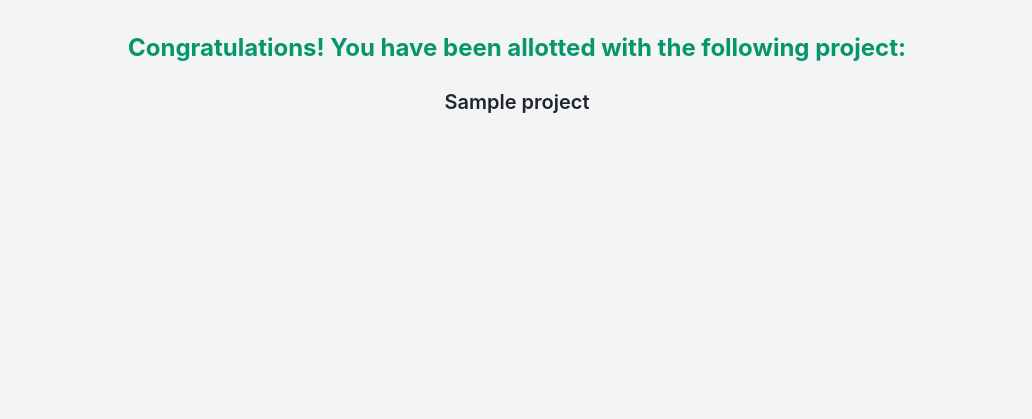
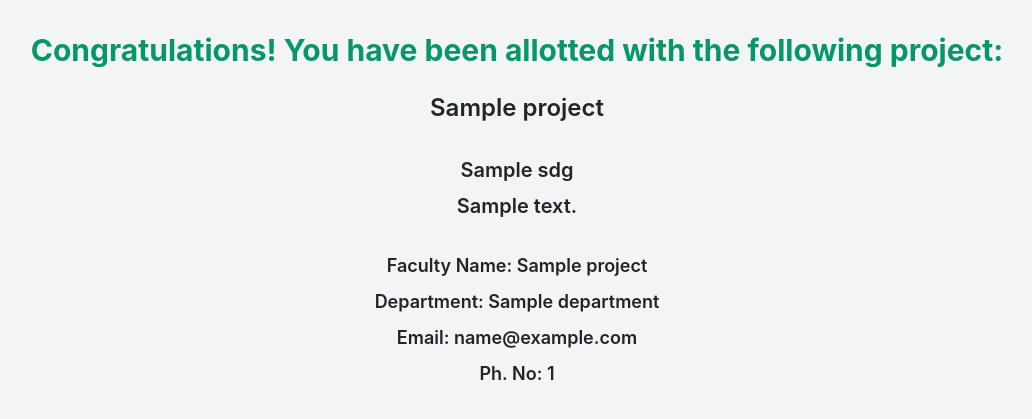
Before and after one commit to praneshkumar-12/shape2024, a Django app: template shape24_app/templates/result.html in a window 1280 px wide. Shown: the part 92-511 px from the top of the page, without its empty margins (123-1155 px from the left). Run offline with Django 4.2, Linux system fonts and the light colour scheme; the template is opened without the code that fills it: most values are stand-ins (such as "Sample title", 1, 10 or a date in 2020).

Commit message:
Updated results page

```diff
--- a/shape24_app/templates/result.html
+++ b/shape24_app/templates/result.html
@@ -24,8 +24,18 @@
         </header>
         <div class="container mx-auto mt-8">
             <div class="text-center">
-                <h1 class="text-2xl font-bold text-green-600 mb-4">Congratulations! You have been allotted with the following project:</h1>
-                <h2 class="text-xl font-semibold">{{ project }}</h2>
+                <h1 class="text-3xl font-bold text-green-600 mb-4">Congratulations! You have been allotted with the following project:</h1>
+                <h2 class="text-2xl font-semibold">{{ project.project_title }}</h2>
+                <br>
+                <h2 class="text-xl font-semibold">{{ project.sdg }}</h2>
+                <h2 class="text-xl font-semibold">{{ project.description }}</h2>
+                <br>
+                <h3 class="text-lg font-semibold">Faculty Name: {{ project.faculty_name }}</h3>
+                <h3 class="text-lg font-semibold">Department: {{ project.department }}</h3>
+                <h3 class="text-lg font-semibold">Email: {{ project.college_email }}</h3>
+                <h3 class="text-lg font-semibold">Ph. No: {{ project.mobile_number }}</h3>
+
+
             </div>
         </div>
     </body>
```
